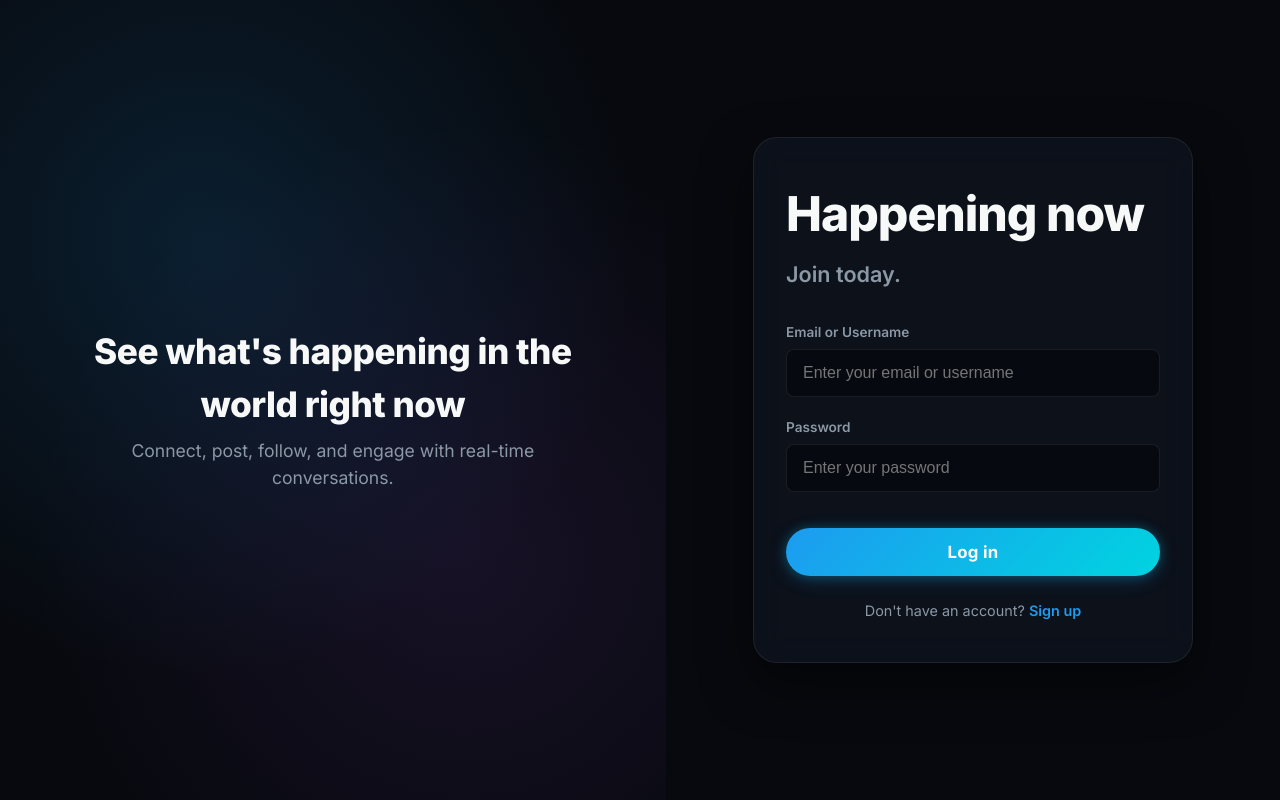
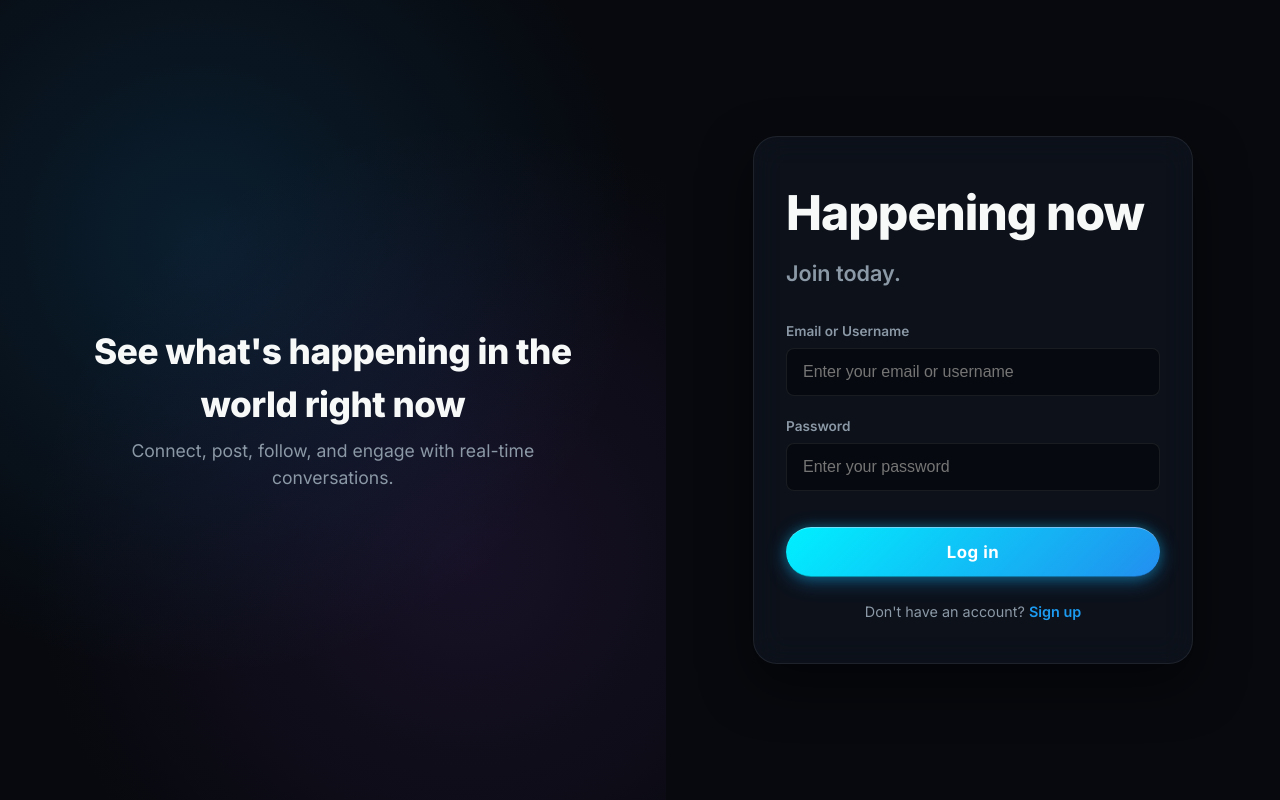
Before and after one commit to joshnashelly2006-afk/twitter_clone, a Flask app: page / in a window 1280 px wide. Run offline with Flask 3, Linux system fonts and the light colour scheme; parts of the project's set-up code (start-up, migrations or seed data) failed here and were passed over; some libraries are stand-ins or nearby versions.

Commit message:
Upgrade Post button with neon ambient pulse glow, glass reflections, and spring animations

```diff
--- a/twitter_clone_backend/app/static/css/styles.css
+++ b/twitter_clone_backend/app/static/css/styles.css
@@ -260,13 +260,12 @@
 
 .tweet-btn {
     margin-top: 1.5rem;
-    padding: 0.95rem 0;
-    font-size: 1.1rem;
+    padding: 1rem 0;
+    font-size: 1.15rem;
     font-weight: 800;
-    letter-spacing: 0.3px;
+    letter-spacing: 0.5px;
     border-radius: var(--radius-full);
     width: 100%;
-    box-shadow: 0 4px 20px var(--brand-glow), 0 0 10px rgba(0, 240, 255, 0.2);
 }
 
 .tweet-btn-icon {
@@ -274,45 +273,61 @@
 }
 
 .btn-primary {
-    background: linear-gradient(135deg, #1d9bf0 0%, #00d4e0 50%, #6366f1 100%);
-    background-size: 200% 200%;
-    color: white;
-    box-shadow: 0 4px 18px var(--brand-glow), 0 0 12px rgba(0, 240, 255, 0.2);
-    transition: all 0.3s cubic-bezier(0.16, 1, 0.3, 1);
+    background: linear-gradient(135deg, #00f0ff 0%, #1d9bf0 40%, #7000ff 100%);
+    background-size: 220% 220%;
+    color: #ffffff;
+    font-weight: 800;
+    border-radius: var(--radius-full);
+    box-shadow: 0 6px 20px rgba(29, 155, 240, 0.4), 0 0 15px rgba(0, 240, 255, 0.25);
+    transition: all 0.3s cubic-bezier(0.175, 0.885, 0.32, 1.275);
     position: relative;
     overflow: hidden;
-    letter-spacing: 0.3px;
+    letter-spacing: 0.5px;
+    border-top: 1px solid rgba(255, 255, 255, 0.4);
+    border-bottom: 1px solid rgba(0, 0, 0, 0.3);
+    animation: neonPulse 3s ease-in-out infinite alternate;
+}
+
+@keyframes neonPulse {
+    0% {
+        box-shadow: 0 4px 18px rgba(29, 155, 240, 0.4), 0 0 10px rgba(0, 240, 255, 0.2);
+    }
+    100% {
+        box-shadow: 0 8px 30px rgba(29, 155, 240, 0.65), 0 0 25px rgba(0, 240, 255, 0.5), 0 0 10px rgba(112, 0, 255, 0.4);
+    }
 }
 
 .btn-primary::before {
     content: '';
     position: absolute;
-    top: 0; left: -100%;
+    top: 0; left: -120%;
     width: 100%; height: 100%;
-    background: linear-gradient(90deg, transparent, rgba(255, 255, 255, 0.25), transparent);
+    background: linear-gradient(90deg, transparent, rgba(255, 255, 255, 0.35), transparent);
     transition: left 0.6s ease;
 }
 
 .btn-primary:hover::before {
-    left: 100%;
+    left: 120%;
 }
 
 .btn-primary:hover {
     background-position: 100% 0;
-    box-shadow: 0 8px 28px rgba(29, 155, 240, 0.45), 0 0 20px rgba(0, 240, 255, 0.35);
-    transform: translateY(-2px) scale(1.02);
+    transform: translateY(-3px) scale(1.03);
+    box-shadow: 0 10px 35px rgba(29, 155, 240, 0.7), 0 0 30px rgba(0, 240, 255, 0.6), 0 0 15px rgba(112, 0, 255, 0.5);
+    color: #ffffff;
 }
 
 .btn-primary:active {
-    transform: translateY(0) scale(0.97);
-    box-shadow: 0 2px 10px rgba(29, 155, 240, 0.3);
+    transform: translateY(0) scale(0.95);
+    box-shadow: 0 2px 10px rgba(29, 155, 240, 0.4);
 }
 
 .btn-primary:disabled {
-    opacity: 0.45;
+    opacity: 0.4;
     cursor: not-allowed;
     box-shadow: none;
     transform: none;
+    animation: none;
 }
 
 /* ============================================================
```
